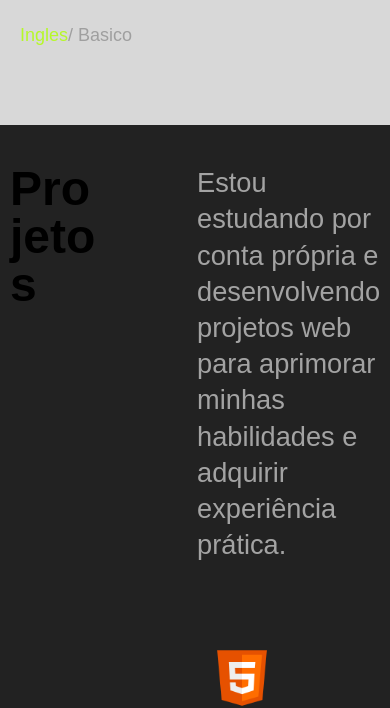
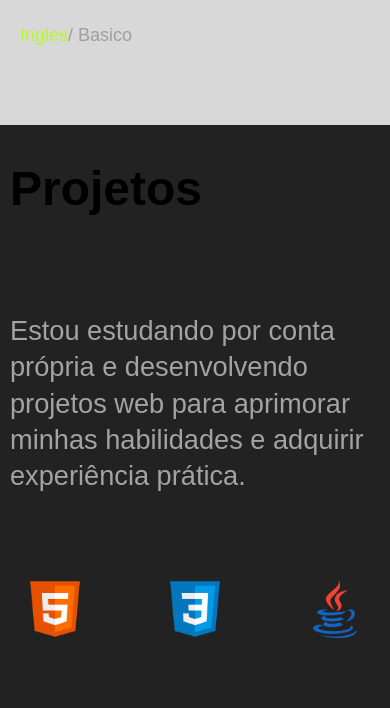
Before and after one commit to GabrielSilva0109/GabrielSilva, a website: page index.html in a window 390 px wide. Shown: the part 2171-2879 px from the top of the page. Drawn offline with Linux system fonts and the light colour scheme.

Commit message:
Update style.css

```diff
--- a/css/style.css
+++ b/css/style.css
@@ -534,7 +534,14 @@
         padding: 60px 20px;
         gap: 40px;
     }
+    .projetos-container{
+        display: flex!important;
+        flex-direction: column;
+    }
 
+    .portifolios{
+        padding: 0px;
+    }
     .formacao .subtitulo{
         color: #9f9f9f;
     }
```
